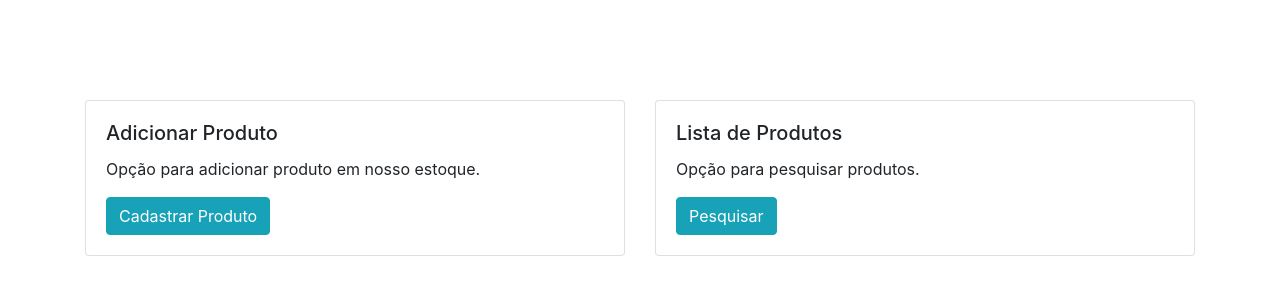
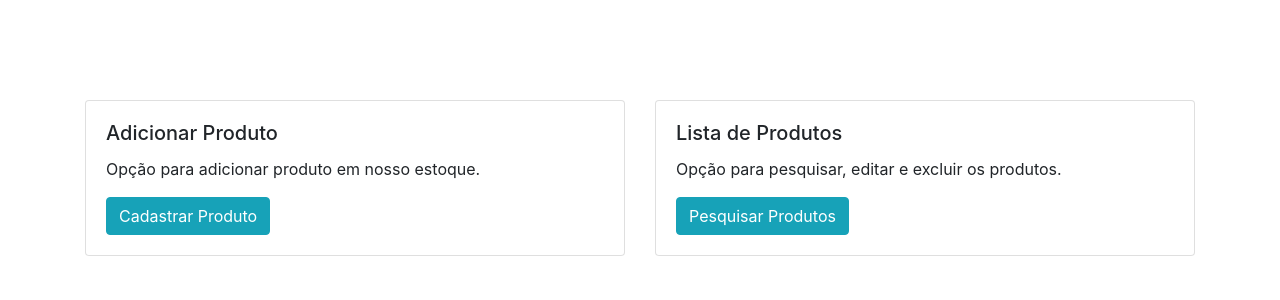
Before and after one commit to leo-allves/Crud_procedural, a PHP site: page / in a window 1280 px wide. Shown: the top 300 px of the page. Run offline with PHP 8.4, Linux system fonts and the light colour scheme; some libraries are stand-ins or nearby versions; some web fonts are replaced.

Commit message:
Base do projeto
Apartir daqui serão atualizações no sistema, melhorias.

```diff
--- a/form/adicionar_produto.php
+++ b/form/adicionar_produto.php
@@ -52,10 +52,13 @@
                     <option>Fornecedor C</option>
                 </select>
             </div>
+            <!--botão para retornar ao menu-->
+            <a href="index.php" role="button" class="btn btn-info btn-sm" >Voltar</a>
             <!--usamos o botao submit quando queremos enviar alguma coisa-->
             <button type="submit" class="btn btn-secondary btn-sm" id="button_submit">Cadastrar</button>
 
         </form>
+
     </div>
 
     <script type="bootstrap/js" src="..//js/bootstrap.js"></script>
--- a/form/index.php
+++ b/form/index.php
@@ -26,8 +26,8 @@
                 <div class="card">
                     <div class="card-body">
                         <h5 class="card-title">Lista de Produtos</h5>
-                            <p class="card-text">Opção para pesquisar produtos.</p>
-                            <a href="listar_produtos.php" class="btn btn-info">Pesquisar</a>
+                            <p class="card-text">Opção para pesquisar, editar e excluir os produtos.</p>
+                            <a href="listar_produtos.php" class="btn btn-info"> Pesquisar Produtos</a>
                     </div>
                 </div>
             </div>
```
Also changed, not shown: form/listar_produtos.php (+4 -5 lines).
